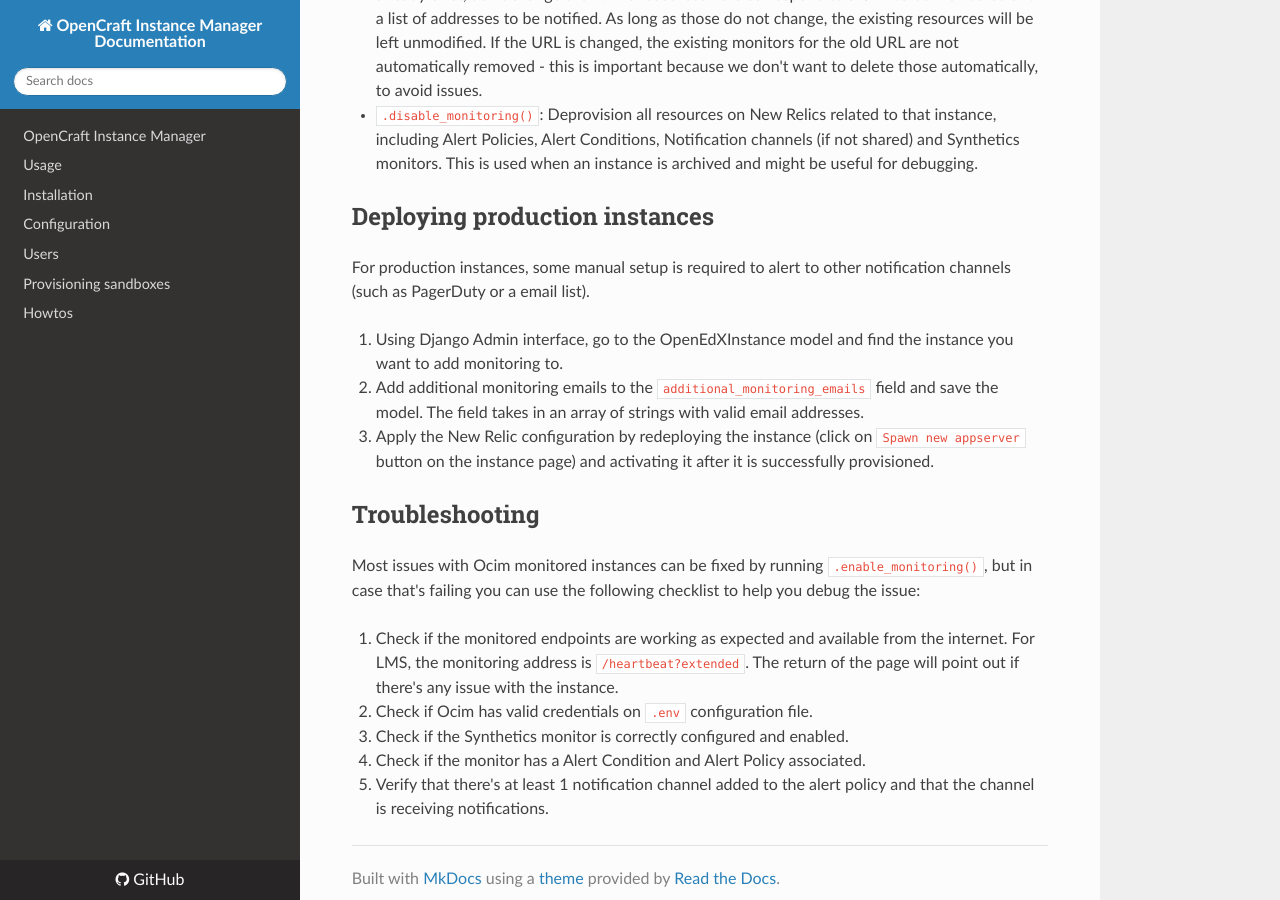
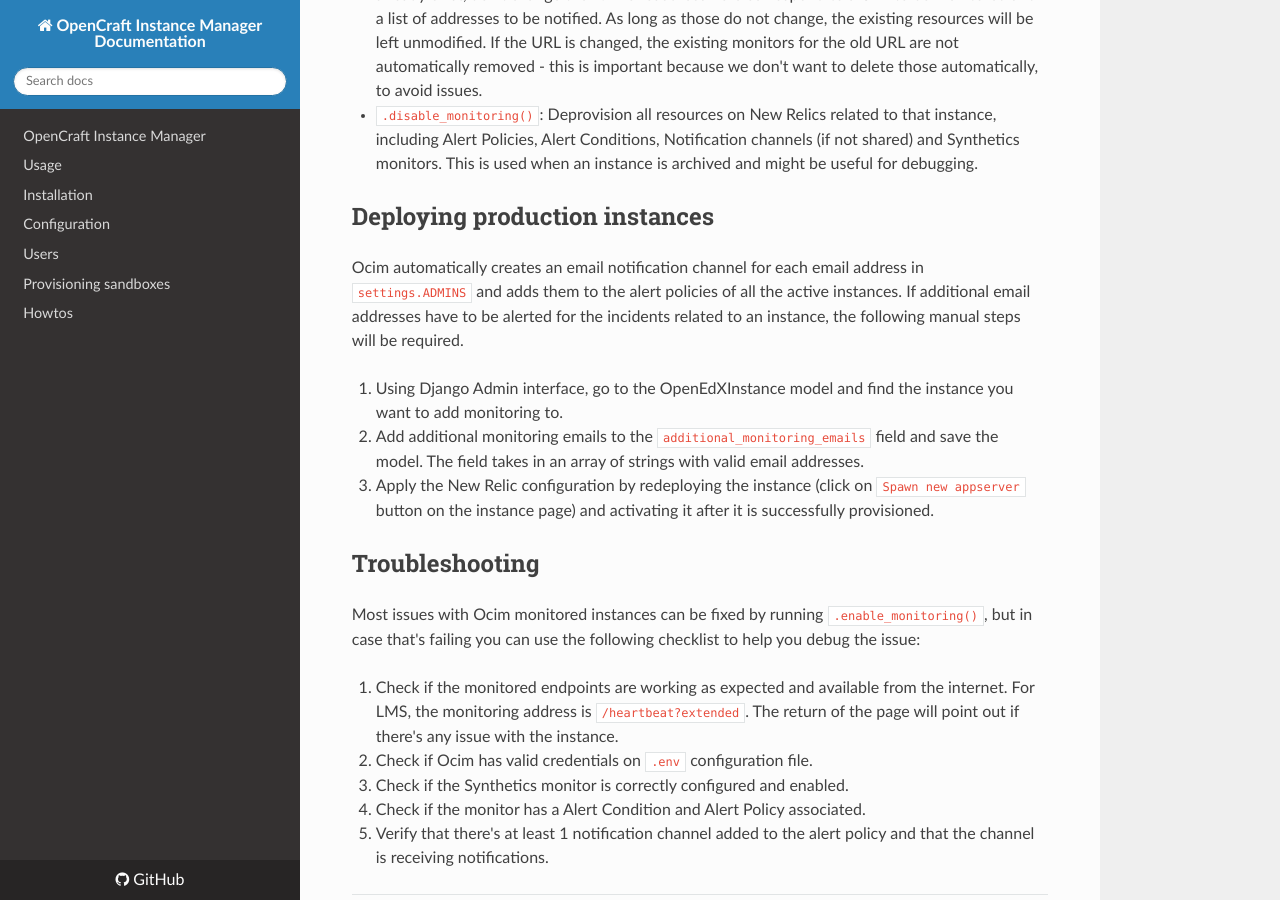
Before and after one commit to open-craft/opencraft, an MkDocs documentation site: the page built from documentation/monitoring.md, in a window 1280 px wide and 900 px high, scrolled down 1348 px. Built offline with MkDocs 1.6.1, drawn with Linux system fonts in a browser that asks for light colours; nearby versions of some CDN libraries.

Commit message:
Update documentation/monitoring.md
Co-Authored-By: Guruprasad <lgp171188@users.noreply.github.com>

```diff
--- a/documentation/monitoring.md
+++ b/documentation/monitoring.md
@@ -29,7 +29,7 @@ Additionally, the monitoring set up methods can be called manually to disable mo
 
 ## Deploying production instances
 
-For production instances, some manual setup is required to alert to other notification channels (such as PagerDuty or a email list).
+Ocim automatically creates an email notification channel for each email address in `settings.ADMINS` and adds them to the alert policies of all the active instances. If additional email addresses have to be alerted for the incidents related to an instance, the following manual steps will be required.
 
 1. Using Django Admin interface, go to the OpenEdXInstance model and find the instance you want to add monitoring to.
 2. Add additional monitoring emails to the `additional_monitoring_emails` field and save the model. The field takes in an array of strings with valid email addresses.
```
